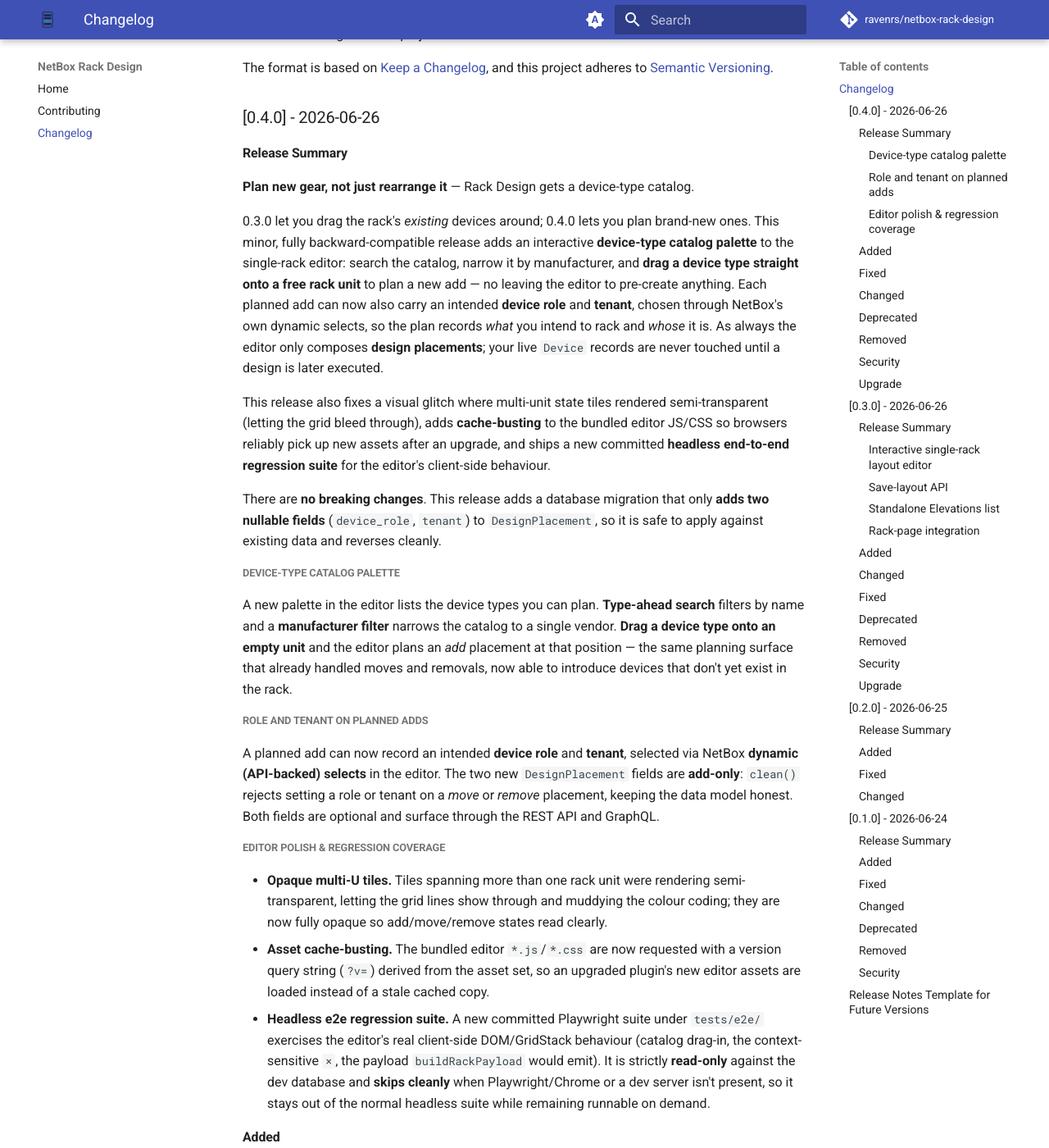
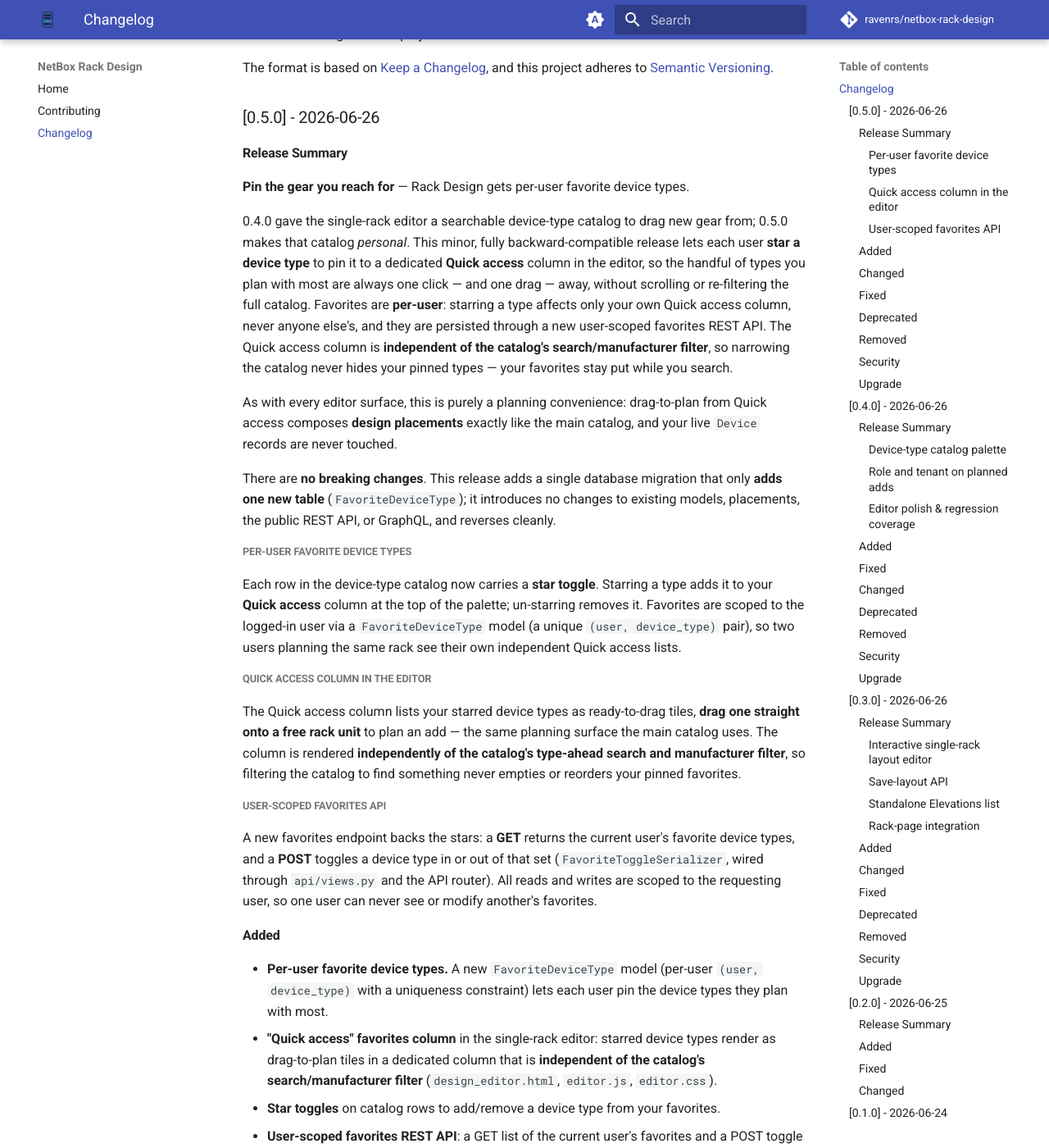
Before and after one commit to ravenrs/netbox-rack-design, an MkDocs documentation site: the page built from docs/changelog.md, in a window 1280 px wide and 1400 px high, scrolled down 202 px. Shown: the whole window at 82% size. Built offline with MkDocs 1.6.1 and Material for MkDocs 9.7.7, drawn with Linux system fonts in a browser that asks for light colours; comment, search, counter and statistics services are not loaded; some of the changed text lies outside the part shown.

Commit message:
Release v0.5.0

```diff
--- a/CHANGELOG.md
+++ b/CHANGELOG.md
@@ -4,6 +4,92 @@
 
 The format is based on [Keep a Changelog](https://keepachangelog.com/en/1.0.0/),
 and this project adheres to [Semantic Versioning](https://semver.org/spec/v2.0.0.html).
+
+## [0.5.0] - 2026-06-26
+
+### Release Summary
+**Pin the gear you reach for** — Rack Design gets per-user favorite device types.
+
+0.4.0 gave the single-rack editor a searchable device-type catalog to drag new gear from;
+0.5.0 makes that catalog *personal*. This minor, fully backward-compatible release lets each
+user **star a device type** to pin it to a dedicated **Quick access** column in the editor,
+so the handful of types you plan with most are always one click — and one drag — away,
+without scrolling or re-filtering the full catalog. Favorites are **per-user**: starring a
+type affects only your own Quick access column, never anyone else's, and they are persisted
+through a new user-scoped favorites REST API. The Quick access column is **independent of the
+catalog's search/manufacturer filter**, so narrowing the catalog never hides your pinned
+types — your favorites stay put while you search.
+
+As with every editor surface, this is purely a planning convenience: drag-to-plan from Quick
+access composes **design placements** exactly like the main catalog, and your live `Device`
+records are never touched.
+
+There are **no breaking changes**. This release adds a single database migration that only
+**adds one new table** (`FavoriteDeviceType`); it introduces no changes to existing models,
+placements, the public REST API, or GraphQL, and reverses cleanly.
+
+#### Per-user favorite device types
+Each row in the device-type catalog now carries a **star toggle**. Starring a type adds it to
+your **Quick access** column at the top of the palette; un-starring removes it. Favorites are
+scoped to the logged-in user via a `FavoriteDeviceType` model (a unique `(user, device_type)`
+pair), so two users planning the same rack see their own independent Quick access lists.
+
+#### Quick access column in the editor
+The Quick access column lists your starred device types as ready-to-drag tiles, **drag one
+straight onto a free rack unit** to plan an add — the same planning surface the main catalog
+uses. The column is rendered **independently of the catalog's type-ahead search and
+manufacturer filter**, so filtering the catalog to find something never empties or reorders
+your pinned favorites.
+
+#### User-scoped favorites API
+A new favorites endpoint backs the stars: a **GET** returns the current user's favorite device
+types, and a **POST** toggles a device type in or out of that set (`FavoriteToggleSerializer`,
+wired through `api/views.py` and the API router). All reads and writes are scoped to the
+requesting user, so one user can never see or modify another's favorites.
+
+### Added
+- **Per-user favorite device types.** A new `FavoriteDeviceType` model (per-user `(user,
+  device_type)` with a uniqueness constraint) lets each user pin the device types they plan
+  with most.
+- **"Quick access" favorites column** in the single-rack editor: starred device types render
+  as drag-to-plan tiles in a dedicated column that is **independent of the catalog's
+  search/manufacturer filter** (`design_editor.html`, `editor.js`, `editor.css`).
+- **Star toggles** on catalog rows to add/remove a device type from your favorites.
+- **User-scoped favorites REST API**: a GET list of the current user's favorites and a POST
+  toggle action, both scoped to the requesting user (`FavoriteToggleSerializer` in
+  `api/serializers.py`, the view in `api/views.py`, router entry in `api/urls.py`).
+- API and view tests covering the favorites endpoint (list + toggle, user scoping) and the
+  editor's Quick access wiring.
+
+### Changed
+- N/A — no changes to existing behavior, data model, or public API.
+
+### Fixed
+- N/A
+
+### Deprecated
+- N/A
+
+### Removed
+- N/A
+
+### Security
+- N/A
+
+### Upgrade
+`pip install -U netbox-rack-design` and restart NetBox.
+
+- **Run `python manage.py migrate`** — this release adds migration
+  `0003_favoritedevicetype`, which only **adds one new table** (`FavoriteDeviceType`). It is
+  additive (no changes to existing tables, no data rewrite, no backfill), safe against existing
+  designs, and reversible. There are **no breaking changes**.
+- **Run `python manage.py collectstatic`** — the editor's bundled JS/CSS were updated for the
+  Quick access favorites column and star toggles, so the new static assets must be collected
+  for the editor to render correctly.
+- **No configuration changes** are needed — existing `PLUGINS_CONFIG` settings continue to
+  work unchanged.
+
+---
 
 ## [0.4.0] - 2026-06-26
 
--- a/netbox_rack_design/__init__.py
+++ b/netbox_rack_design/__init__.py
@@ -9,7 +9,7 @@
 
 __author__ = """Petr Voronov"""
 __email__ = "ravenrs@gmail.com"
-__version__ = "0.4.0"
+__version__ = "0.5.0"
 
 
 from netbox.plugins import PluginConfig
--- a/pyproject.toml
+++ b/pyproject.toml
@@ -7,7 +7,7 @@
 
 [project]
 name =  "netbox-rack-design"
-version = "0.4.0"
+version = "0.5.0"
 authors = [
     {name = "Petr Voronov", email = "ravenrs@gmail.com"},
 ]
```
Also changed, not shown: COMPATIBILITY.md (+1 -0 lines).
